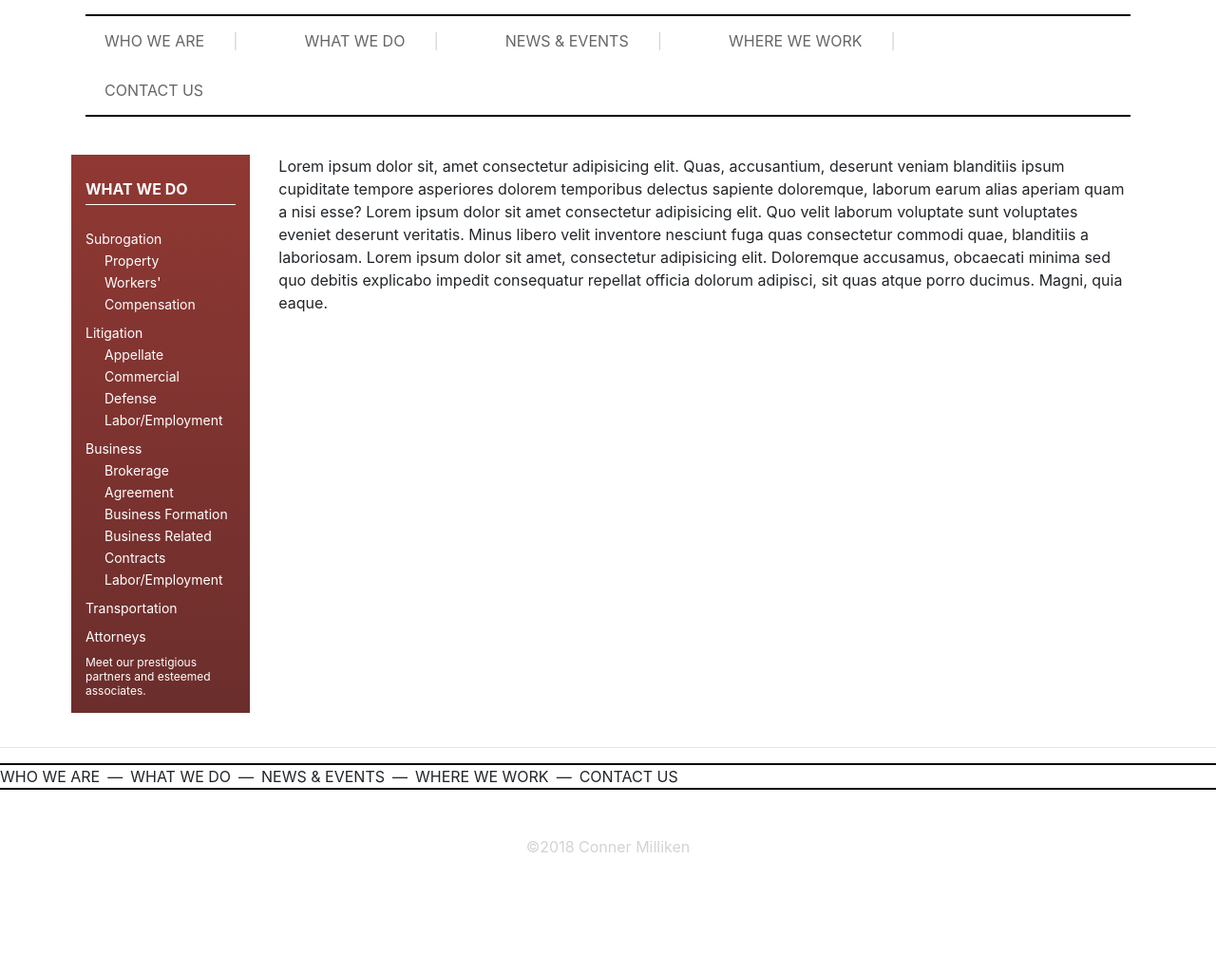
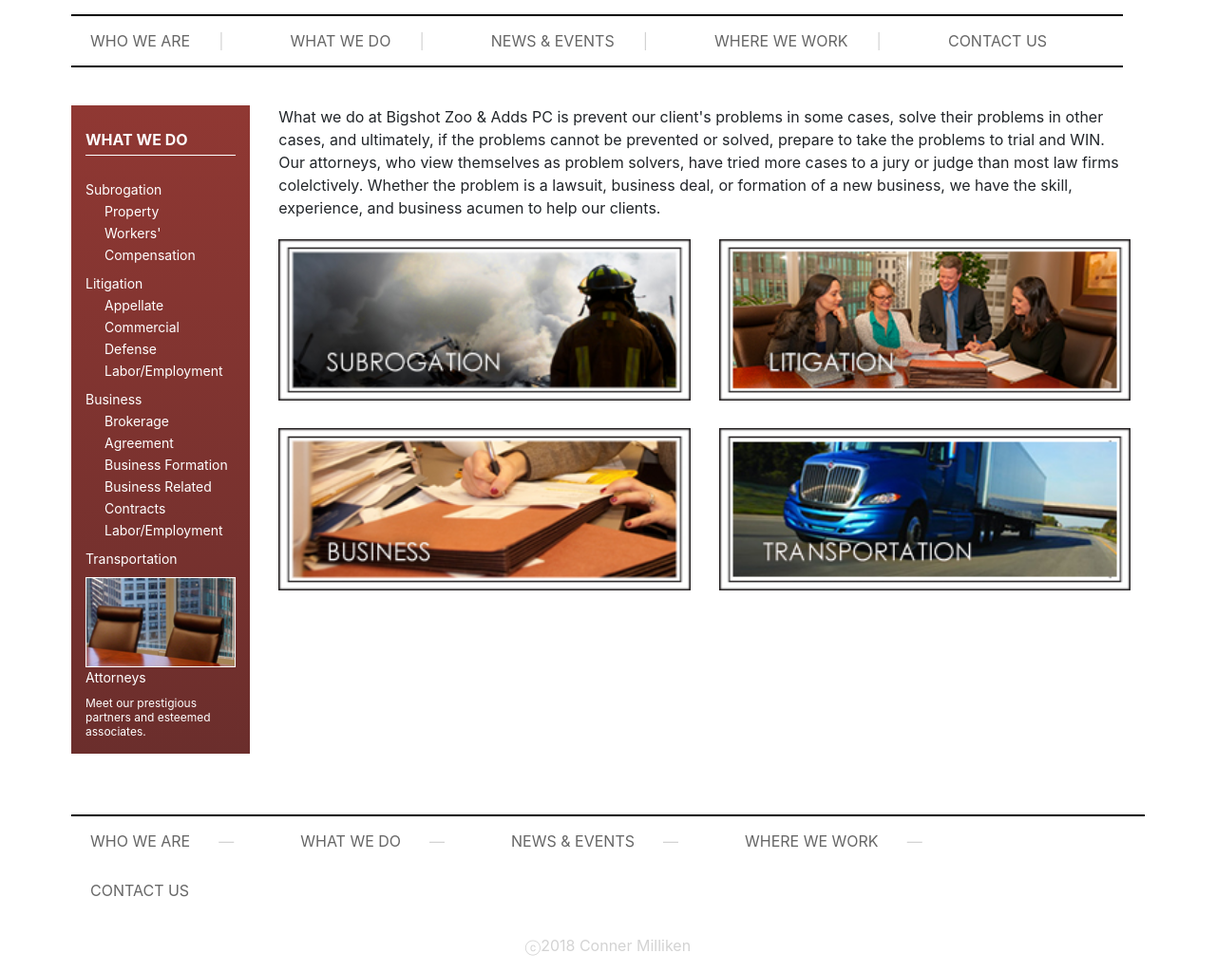
Before and after one commit to RD916/lzb_law, a plain HTML site: page whatwedo.html in a window 1280 px wide. Shown: the part 121-1145 px from the top of the page at 95% size. Before the commit the page ends 1041 px from the top, so only its background shows below. Drawn offline with nearby package versions, Linux system fonts and the light colour scheme; files that its build step writes are made by us from their sources.

Commit message:
updated whatwedo.html, css, and images

```diff
--- a/whatwedo.html
+++ b/whatwedo.html
@@ -10,7 +10,7 @@
   <!-- Bootstrap CSS -->
   <link rel="stylesheet" href="https://stackpath.bootstrapcdn.com/bootstrap/4.1.3/css/bootstrap.min.css" integrity="sha384-MCw98/SFnGE8fJT3GXwEOngsV7Zt27NXFoaoApmYm81iuXoPkFOJwJ8ERdknLPMO"
     crossorigin="anonymous">
-  <link rel="stylesheet" href="css/whatwedostyle.css">
+  <link rel="stylesheet" href="whatwedostyle.css">
 </head>
 <header>
   <div class="container">
@@ -23,13 +23,15 @@
 </header>
 <!--navigation bar-->
 <div class="container">
-  <ul>
+  <div class="row">
+    <ul class="a">
       <li><a href="#">WHO WE ARE<span class="divider">|</span></a></li>
       <li><a href="#">WHAT WE DO<span class="divider">|</span></a></li>
       <li><a href="#">NEWS & EVENTS<span class="divider">|</span></a></li>
       <li><a href="#">WHERE WE WORK<span class="divider">|</span></a></li>
       <li><a href="#">CONTACT US<span class="divider"></span></a></li>
     </ul>
+  </div>
 </div>
 <div id="main">
   <div class="container">
@@ -73,7 +75,7 @@
             <p>Transportation</p>
           </div>
           <div class = "subtext">
-              <img src="images/content-navlink-attorneys.jpg" alt="" class="center">
+              <img src="images/content-navlink-attorneys.jpg" alt="" class="center" alt="" style="width:100%">
               <br>
           </div>
           <div class="subhead2">
@@ -84,13 +86,11 @@
           </div>
         </div>
       <div class="col-md-10">
-          <p>Lorem ipsum dolor sit, amet consectetur adipisicing elit. Quas, accusantium, deserunt veniam blanditiis
-          ipsum cupiditate tempore asperiores dolorem temporibus delectus sapiente doloremque, laborum earum alias
-          aperiam quam a nisi esse? Lorem ipsum dolor sit amet consectetur adipisicing elit. Quo velit laborum
-          voluptate sunt voluptates eveniet deserunt veritatis. Minus libero velit inventore nesciunt fuga quas
-          consectetur commodi quae, blanditiis a laboriosam. Lorem ipsum dolor sit amet, consectetur adipisicing elit.
-          Doloremque accusamus, obcaecati minima sed quo debitis explicabo impedit consequatur repellat officia dolorum
-          adipisci, sit quas atque porro ducimus. Magni, quia eaque.</p>
+          <p>What we do at Bigshot Zoo & Adds PC is prevent our client's problems in some cases, solve their problems in other cases,
+            and ultimately, if the problems cannot be prevented or solved, prepare to take the problems to trial and WIN. Our attorneys,
+            who view themselves as problem solvers, have tried more cases to a jury or judge than most law firms colelctively. Whether the problem is a lawsuit,
+            business deal, or formation of a new business, we have the skill, experience, and business acumen to help our clients.
+          </p>
           <div class="row">
             <div class="col">
             <div class="picture_format"><img src="images/sub-02-subrogation.jpg" alt="" style="width:100%"></div>
@@ -121,21 +121,20 @@
     crossorigin="anonymous"></script>
 </body>
 <footer>
-  <hr>
-  <ul class="list-inline text-center">
-    <li class="list-inline-item">WHO WE ARE</a></li>
-    <li class="list-inline-item"> &mdash; </li>
-    <li class="list-inline-item">WHAT WE DO</a></li>
-    <li class="list-inline-item"> &mdash; </li>
-    <li class="list-inline-item">NEWS &amp; EVENTS</a></li>
-    <li class="list-inline-item"> &mdash; </li>
-    <li class="list-inline-item">WHERE WE WORK</a></li>
-    <li class="list-inline-item"> &mdash; </li>
-    <li class="list-inline-item">CONTACT US</a></li>
+  <br>
+  <div class="container">
+    <div class="row">
+      <ul class="b">
+        <li><a href="#">WHO WE ARE<span class="divider">&mdash;</span></a></li>
+        <li><a href="#">WHAT WE DO<span class="divider">&mdash;</span></a></li>
+        <li><a href="#">NEWS & EVENTS<span class="divider">&mdash;</span></a></li>
+        <li><a href="#">WHERE WE WORK<span class="divider">&mdash;</span></a></li>
+        <li><a href="#">CONTACT US<span class="divider"></span></a></li>
       </ul>
-  <br></br>
+    </div>
+  </div>
   <div class="text-center">
-    <p style="color:lightgray;">&copy;2018 Conner Milliken</p>
+    <p style="color:lightgray;">ⓒ2018 Conner Milliken</p>
   </div>
   </footer>
 </html>
--- a/whatwedostyle.css
+++ b/whatwedostyle.css
@@ -2,10 +2,10 @@
    padding: 20px;
 }
 
-ul {
+ul.a {
    list-style-type: none;
    margin: 0;
-   padding: 0;
+   padding: 0px;
    overflow: hidden;
    border-top: 2px solid black;
    border-bottom: 2px solid black;
@@ -83,3 +83,12 @@ hr.new1{
 .col-md-10{
     padding-left: 30px;
 }
+
+
+ul.b {
+   list-style-type: none;
+   margin: 0;
+   padding: 0;
+   overflow: hidden;
+   border-top: 2px solid black;
+}
```
Also changed, not shown: Attorney.css (deleted, +0 -19 lines), images/content-navlink-attorneys.jpg (added), images/sub-02-business.jpg (added), images/sub-02-litigation.jpg (added), images/sub-02-subrogation.jpg (added), images/sub-02-warehouse.jpg (added). Lines whose indentation alone changed are shown as unchanged.
